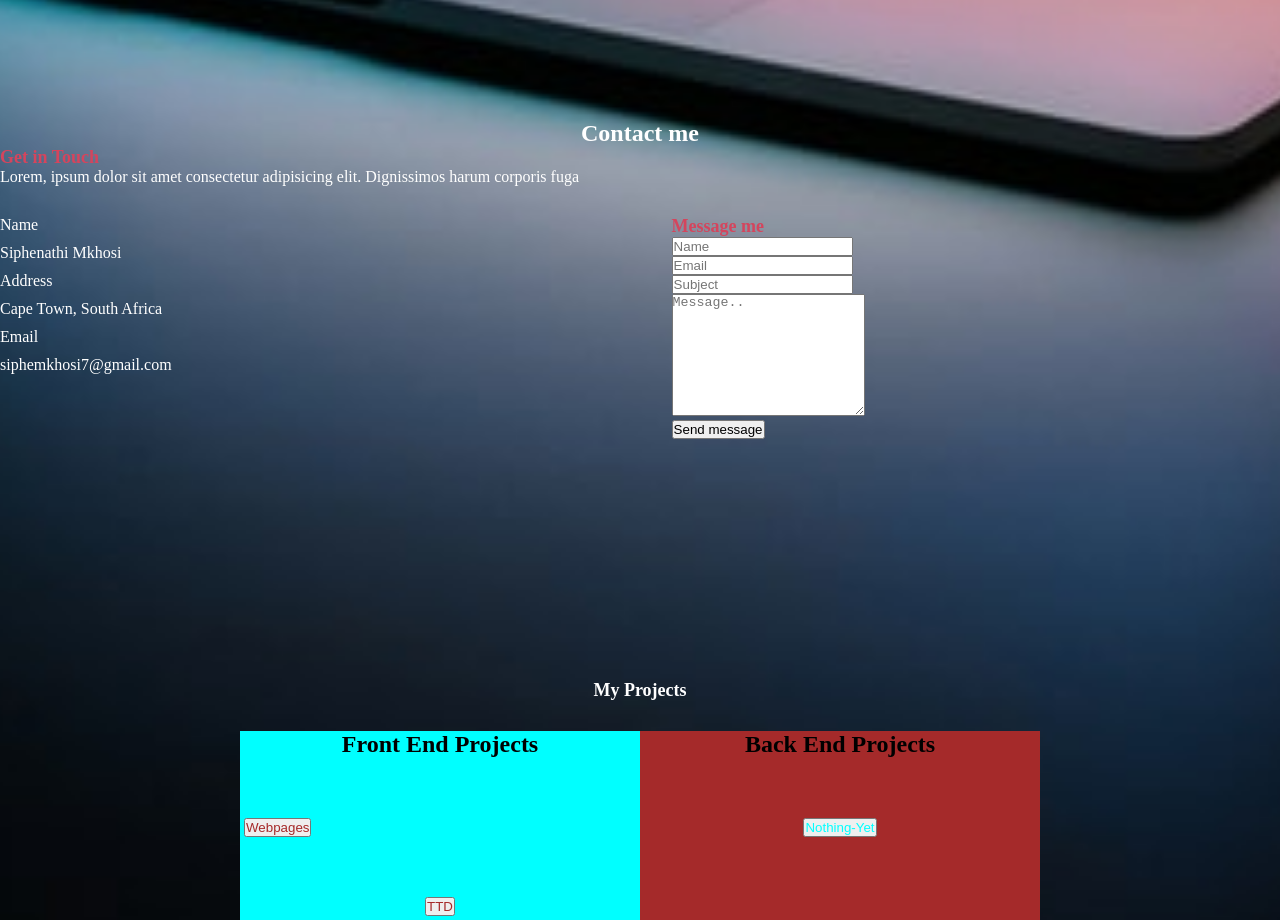
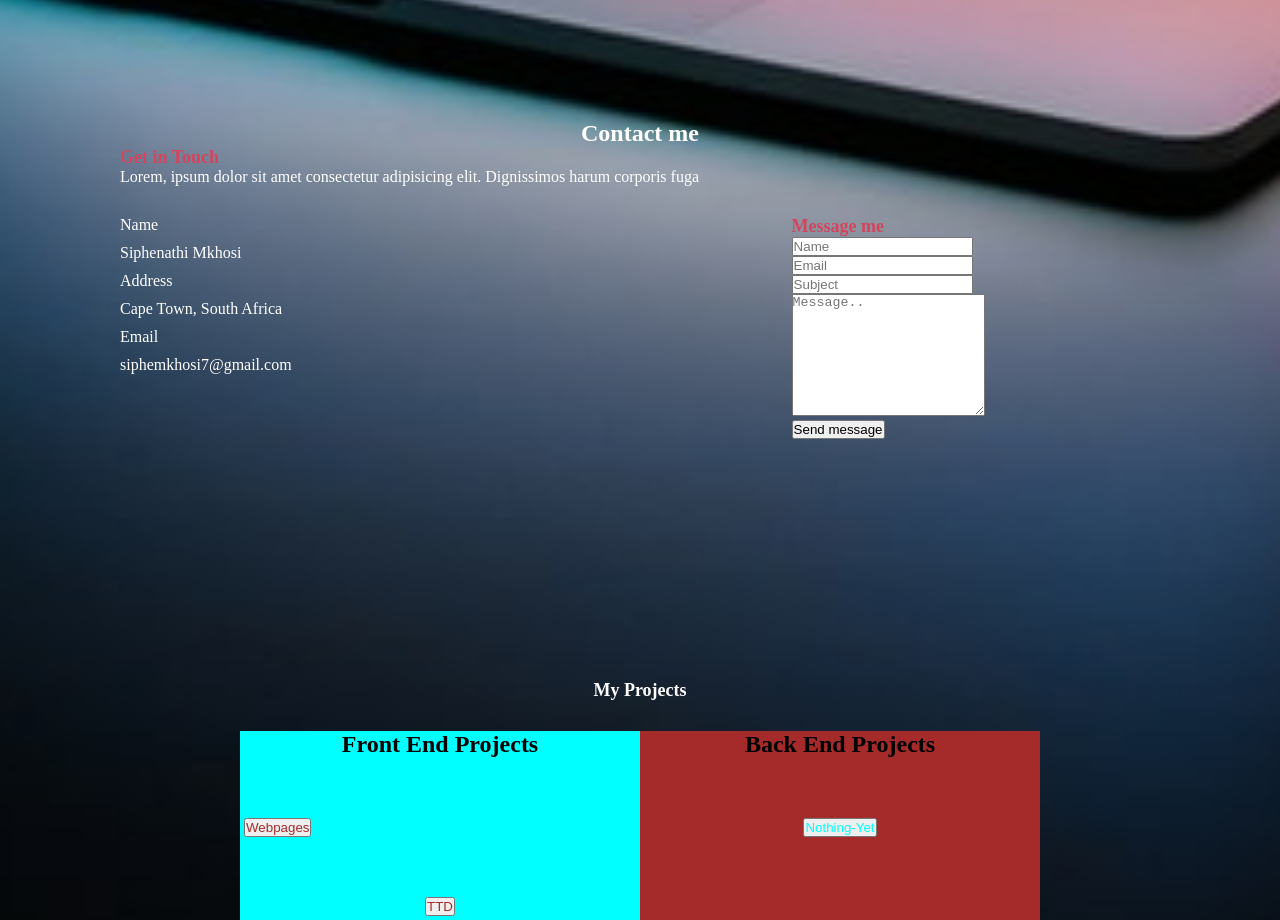
Before and after one commit to Siphemkhosi/Personal-portfolio, a plain HTML site: page index.html in a window 1280 px wide. Shown: the part 2060-2980 px from the top of the page. Drawn offline with Linux system fonts and the light colour scheme.

Commit message:
updated portfolio

```diff
--- a/index.html
+++ b/index.html
@@ -138,11 +138,9 @@
         <div class="spacing3" id="contacts">
         </div>
         <section class="contacts" style="height: 50vh;">
-            <div class="contact-content">
+            <div class="hearder">
                 <h2 class="title">Contact me</h2>
-            <div class="row">
-
-
+                <div class="contact-content">
                     <div class="actions">
                         <div class="column left">
                             <div class="text">Get in Touch</div>
@@ -220,7 +218,6 @@
                     </div>
 
                 </div>
-            </div>
 
 
         </section>
```
